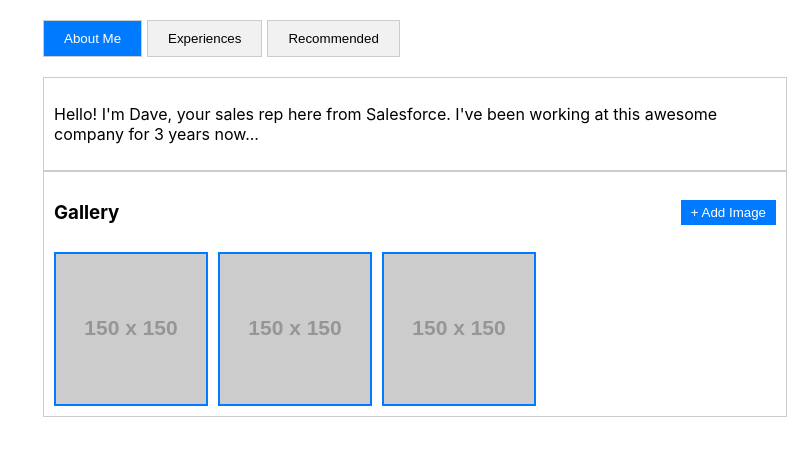
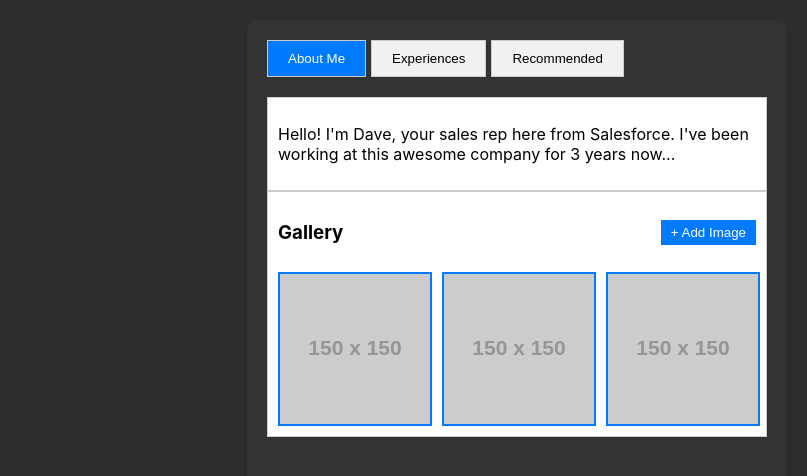
Before and after one commit to Paragk3/my-app, a React (Create React App) app: page / in a window 1280 px wide. Shown: the top 476 px of the page, without its empty margins (473-1280 px from the left). Built offline with nearby package versions, Linux system fonts and the light colour scheme.

Commit message:
Refactor CSS styles and layout in App and GalleryComponent

```diff
--- a/src/App.css
+++ b/src/App.css
@@ -1,9 +1,22 @@
+/* App Container */
 .app-container {
   display: flex;
-  justify-content: flex-end;
+  height: 100vh;
   padding: 20px;
+  background-color: #2e2e2e; /* Matches the dark background from the screenshot */
 }
 
+/* Left side is empty */
+.left-side {
+  flex: 1;
+}
+
+/* Right side containing tabs and gallery */
 .right-side {
-  width: 60%;
+  flex: 1;
+  max-width: 500px; /* Constraining the width similar to the screenshot */
+  background-color: #333;
+  padding: 20px;
+  border-radius: 10px;
+  box-shadow: 0px 4px 10px rgba(0, 0, 0, 0.2); /* Adding some shadow for depth */
 }
--- a/src/TabComponent.jsx
+++ b/src/TabComponent.jsx
@@ -34,7 +34,9 @@ const TabComponent = () => {
       <div className="tab-content">
         {activeTab === 'about' && (
           <div className="tab-pane">
-            <p>Hello! I'm Dave, your sales rep here from Salesforce. I've been working at this awesome company for 3 years now...</p>
+            <p>
+              Hello! I'm Dave, your sales rep here from Salesforce. I've been working at this awesome company for 3 years now...
+            </p>
           </div>
         )}
         {activeTab === 'experiences' && (
```
